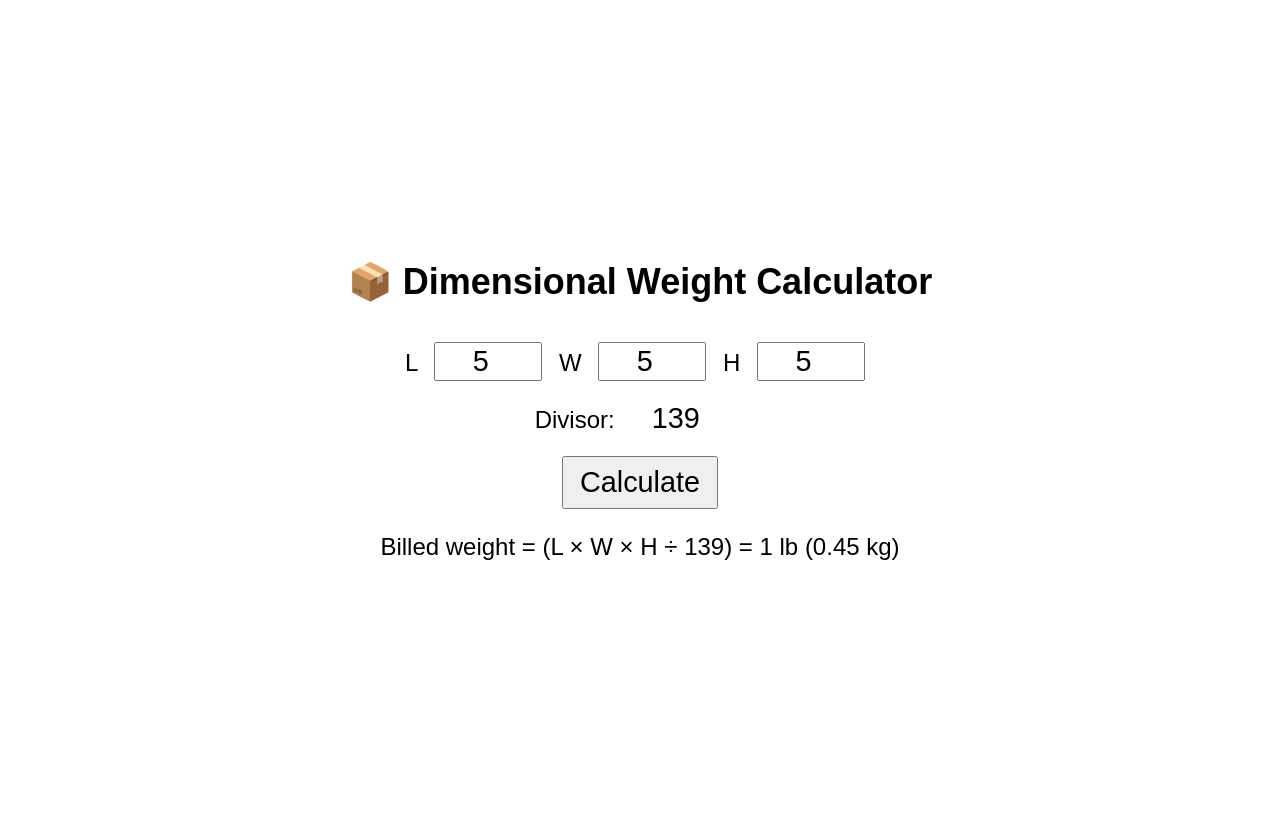
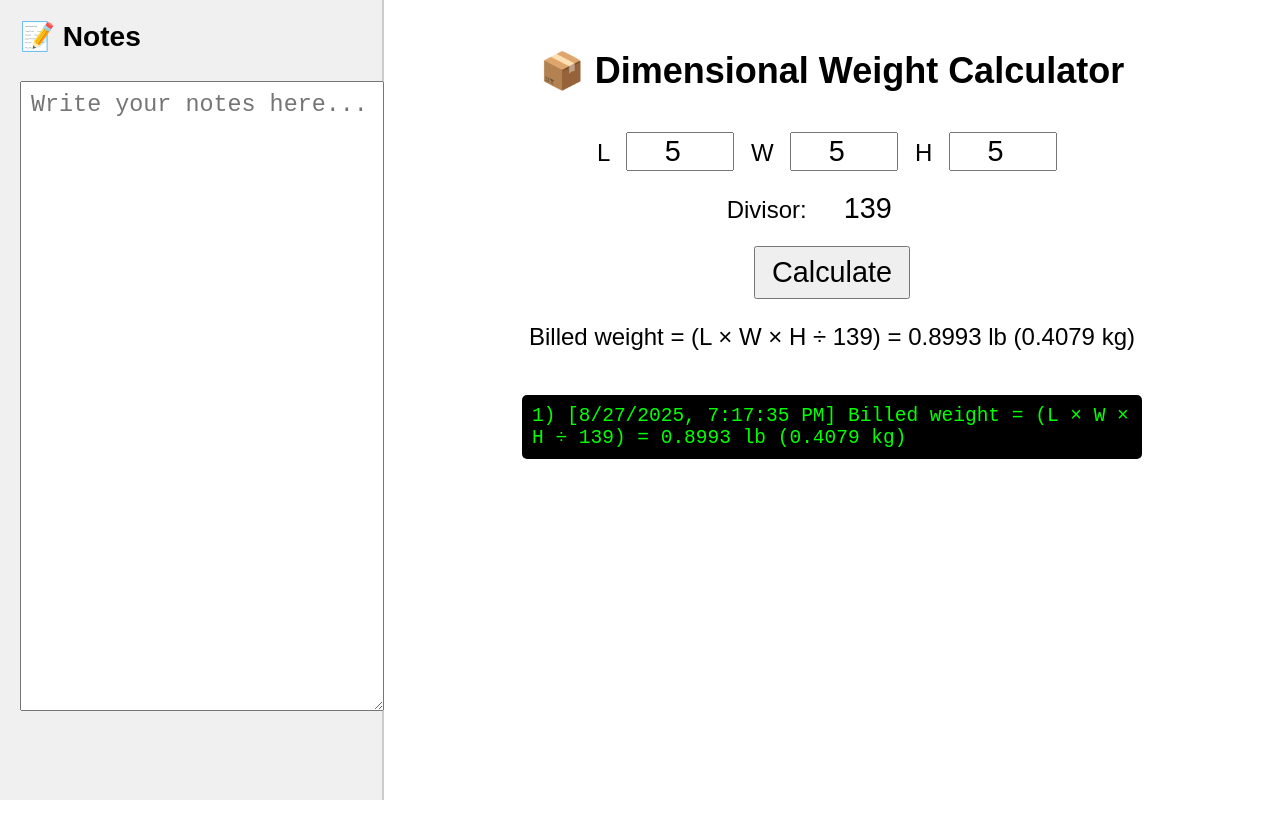
Before and after one commit to andrewip1027/VolumeCalculator, a plain HTML site: page index.html in a window 1280 px wide. Both pictures are taken after typing "5", "5", "5" into the empty fields and a click on the button "Calculate". Drawn offline with Linux system fonts and the light colour scheme.

Commit message:
Update index.html

```diff
--- a/index.html
+++ b/index.html
@@ -6,13 +6,40 @@
     body {
       font-family: Arial, sans-serif;
       display: flex;
+      height: 100vh;
+      margin: 0;
+      font-size: 150%; /* 50% bigger */
+    }
+
+    /* Left notes panel */
+    #notes {
+      width: 30%;
+      background: #f0f0f0;
+      padding: 20px;
+      box-sizing: border-box;
+      border-right: 2px solid #ccc;
+    }
+    #notes h3 {
+      margin-top: 0;
+    }
+    #notes textarea {
+      width: 100%;
+      height: 80%;
+      font-size: 120%;
+      padding: 10px;
+    }
+
+    /* Right calculator area */
+    #main {
+      flex: 1;
+      display: flex;
       flex-direction: column;
       align-items: center;
-      justify-content: center;
-      height: 100vh;
+      justify-content: flex-start;
+      padding: 20px;
       text-align: center;
-      font-size: 150%; /* 50% bigger */
     }
+
     input {
       width: 100px;
       margin: 10px;
@@ -29,9 +56,32 @@
       background: transparent;
       text-align: center;
     }
+
+    /* Log styling */
+    #log {
+      margin-top: 20px;
+      text-align: left;
+      width: 100%;
+      max-width: 600px;
+      background: black;
+      color: lime;
+      font-family: monospace;
+      padding: 10px;
+      overflow-y: auto;
+      max-height: 300px;
+      border-radius: 5px;
+    }
   </style>
 </head>
 <body>
+  <!-- Notes section -->
+  <div id="notes">
+    <h3>📝 Notes</h3>
+    <textarea placeholder="Write your notes here..."></textarea>
+  </div>
+
+  <!-- Calculator + log -->
+  <div id="main">
     <h2>📦 Dimensional Weight Calculator</h2>
 
     <div>
@@ -50,7 +100,13 @@
     <button id="calcBtn" onclick="calc()">Calculate</button>
     <p id="out"></p>
 
+    <!-- Command-style log -->
+    <div id="log"></div>
+  </div>
+
   <script>
+    let count = 0;
+
     function calc() {
       let l = +document.getElementById('l').value;
       let w = +document.getElementById('w').value;
@@ -62,11 +118,22 @@
         return;
       }
 
-      let dimWeightLb = Math.ceil((l * w * h) / divisor);
-      let dimWeightKg = (dimWeightLb * 0.45359237).toFixed(2);
+      let dimWeightLb = (l * w * h) / divisor;
+      let dimWeightLbFixed = dimWeightLb.toFixed(4);
+      let dimWeightKg = (dimWeightLb * 0.45359237).toFixed(4);
 
-      document.getElementById('out').innerText =
-        `Billed weight = (L × W × H ÷ ${divisor}) = ${dimWeightLb} lb (${dimWeightKg} kg)`;
+      let result =
+        `Billed weight = (L × W × H ÷ ${divisor}) = ${dimWeightLbFixed} lb (${dimWeightKg} kg)`;
+
+      document.getElementById('out').innerText = result;
+
+      // Add to log
+      count++;
+      let now = new Date().toLocaleString();
+      let logEntry = `${count}) [${now}] ${result}`;
+      let logBox = document.getElementById('log');
+      logBox.innerText += logEntry + "\n";
+      logBox.scrollTop = logBox.scrollHeight; // auto scroll
     }
 
     // Allow Enter key to trigger calculation
```
Lines whose indentation alone changed are shown as unchanged.
